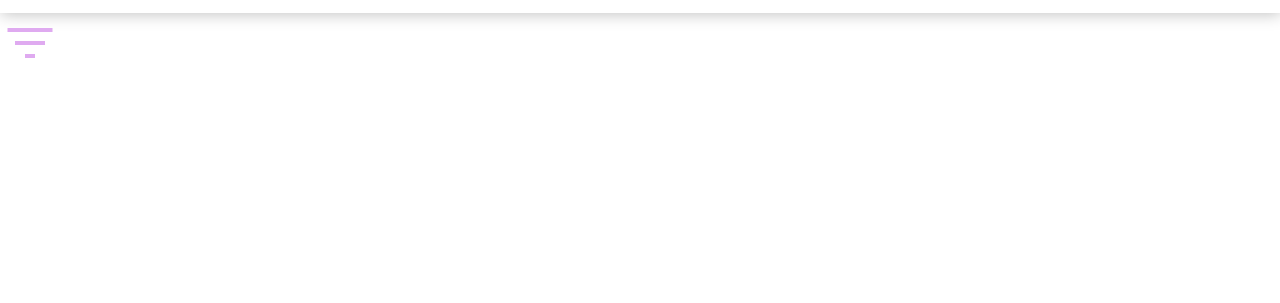
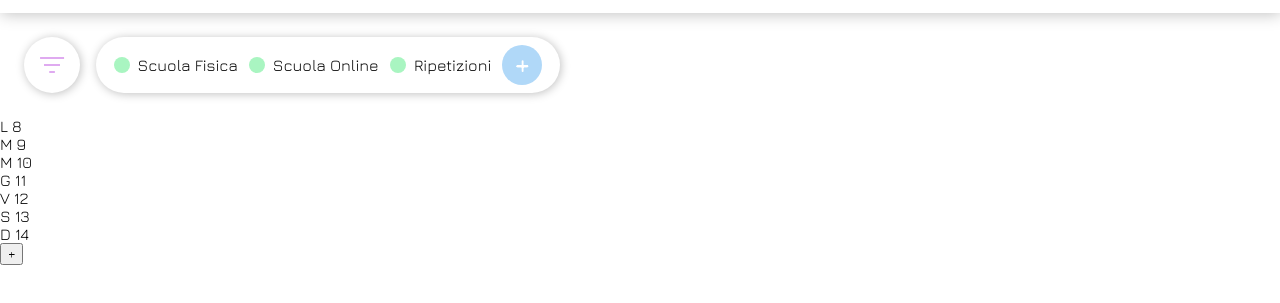
Before and after one commit to AntonioFMultari/Innuma, a plain HTML site: page index.html in a window 1280 px wide. Shown: the part 59-362 px from the top of the page. Drawn offline with nearby package versions, Linux system fonts and the light colour scheme.

Commit message:
Added the calendar filter

```diff
--- a/global.css
+++ b/global.css
@@ -29,3 +29,68 @@
   display: flex;
   align-items: center;
 }
+
+.pallino {
+  background-color: #a9f5c1;
+  width: 1rem;
+  height: 1rem;
+  border-radius: 0.5rem;
+}
+
+.spanFiltro {
+  font-size: 12pt;
+  margin: 0 0.5rem;
+}
+
+.containerFiltro {
+  box-shadow: 1px 1px 10px rgba(0, 0, 0, 0.25);
+  display: flex;
+  align-items: center;
+  justify-content: space-around;
+  padding: 1rem;
+  width: 27rem;
+  height: 1.5rem;
+  border-radius: 2.5rem;
+}
+.elementoFiltro {
+  display: flex;
+  align-items: center;
+  justify-content: center;
+}
+
+.btnFiltro {
+  box-shadow: 1px 1px 10px rgba(0, 0, 0, 0.25);
+  width: 3.5rem;
+  height: 3.5rem;
+  border-radius: 1.75rem;
+  display: flex;
+  align-items: center;
+  justify-content: center;
+  margin-right: 1rem;
+}
+
+.divFiltri {
+  display: flex;
+  margin: 1.5rem;
+}
+
+#imgFiltroEvento {
+  width: 2rem;
+}
+
+.btnMoreFiltri {
+  width: 2.5rem;
+  height: 2.5rem;
+  border-radius: 1.75rem;
+  background-color: #b0d8f8;
+  color: white;
+  font-size: 20pt;
+  font-weight: 700;
+  display: flex;
+  align-items: center;
+  justify-content: center;
+}
+
+.btnMoreFiltri:hover {
+  cursor: pointer;
+}
--- a/index.html
+++ b/index.html
@@ -39,19 +39,72 @@
       </div>
     </header>
 
-    <div id="divCalendarioFiltri">
+    <div class="divCalendarioFiltri">
       <!--Tendina filtro eventi-->
-      <div id="divFiltri">
-        <div>
+      <div class="divFiltri">
+        <div class="btnFiltro">
           <img
             src="./assets/filter.png"
             alt="pulsante Filtro Eventi"
             id="imgFiltroEvento"
           />
         </div>
-        <div>
-          <div></div>
+        <div class="containerFiltro">
+          <div class="elementoFiltro">
+            <div class="pallino"></div>
+            <span class="spanFiltro">Scuola Fisica</span>
+          </div>
+          <div class="elementoFiltro">
+            <div class="pallino"></div>
+            <span class="spanFiltro">Scuola Online</span>
+          </div>
+          <div class="elementoFiltro">
+            <div class="pallino"></div>
+            <span class="spanFiltro">Ripetizioni</span>
+          </div>
+          <div class="btnMoreFiltri">+</div>
         </div>
+      </div>
+
+      <!--Calendario-->
+      <div class="divCalendario">
+        <div class="giornate">
+          <div class="giorno">
+            <span class="segniGiorni">L</span>
+            <!-- secondo me può stare statico visto che è settiminale -->
+            <span class="dataGiorni">8</span>
+            <!-- idealmente modificabili -->
+            <div></div>
+          </div>
+          <div class="martedi">
+            <span class="segniGiorni">M</span>
+            <span class="dataGiorni">9</span>
+          </div>
+          <div class="mercoledi">
+            <span class="segniGiorni">M</span>
+            <span class="dataGiorni">10</span>
+          </div>
+          <div class="giovedi">
+            <span class="segniGiorni">G</span>
+            <span class="dataGiorni">11</span>
+          </div>
+          <div class="venerdi">
+            <span class="segniGiorni">V</span>
+            <span class="dataGiorni">12</span>
+          </div>
+          <div class="sabato">
+            <span class="segniGiorni">S</span>
+            <span class="dataGiorni">13</span>
+          </div>
+          <div class="domenica">
+            <span class="segniGiorni">D</span>
+            <span class="dataGiorni">14</span>
+          </div>
+        </div>
+      </div>
+
+      <div class="bottoneNuovoElemento">
+        <button class="bottoneCreaElemento">+</button>
       </div>
     </div>
   </body>
```
